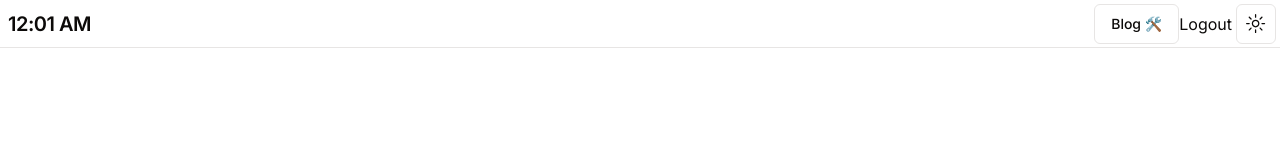
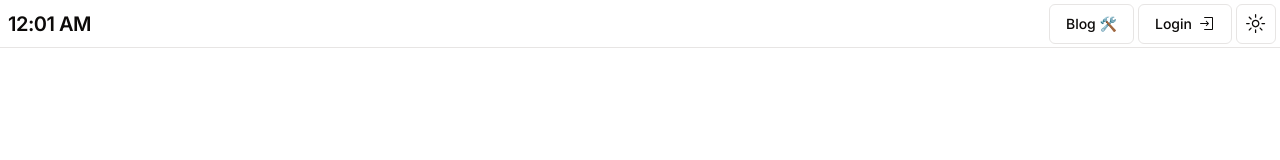
Before and after one commit to metal-face/blog-builder, a Next.js app: page / in a window 1280 px wide. Shown: the top 160 px of the page. Built offline with nearby package versions, Linux system fonts and the light colour scheme; no server answers.

Commit message:
Update authentication options in MainNav component

```diff
--- a/components/app-bar/main-nav.tsx
+++ b/components/app-bar/main-nav.tsx
@@ -4,12 +4,13 @@ import Link from "next/link";
 import { EnterIcon } from "@radix-ui/react-icons";
 import { ThemeToggle } from "@/components/app-bar/theme-toggle";
 import { getServerSession } from "next-auth";
-import { options } from "@/app/api/auth/[...nextauth]/options";
+import { authOptions } from "@/app/api/auth/[...nextauth]/route";
 
 import Clock from "@/components/app-bar/clock";
 
 export async function MainNav() {
-    const session = await getServerSession(options);
+    const session = await getServerSession(authOptions);
+    console.log(session);
     return (
         <div className="h-12 w-full flex justify-between border-b">
             <div className="h-full flex justify-start align-middle">
@@ -26,8 +27,8 @@ export async function MainNav() {
                 <Link href="/">
                     <ConditionalButton classes="ml-1" name="Home 🏠" path="/" />
                 </Link>
-                {session ? (
-                    <Link href="/api/auth/signin">
+                {!session ? (
+                    <Link href="/login">
                         <ConditionalButton
                             classes="ml-1"
                             name="Login"
```
